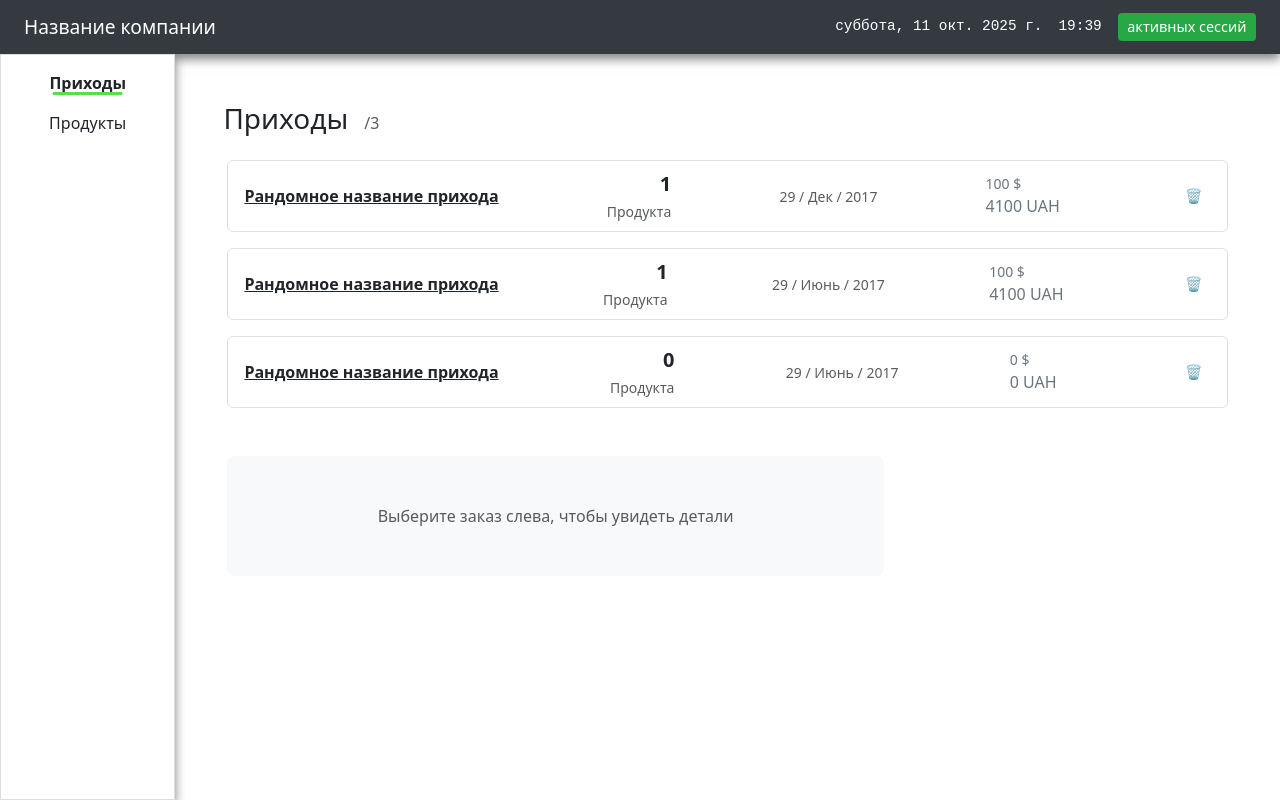
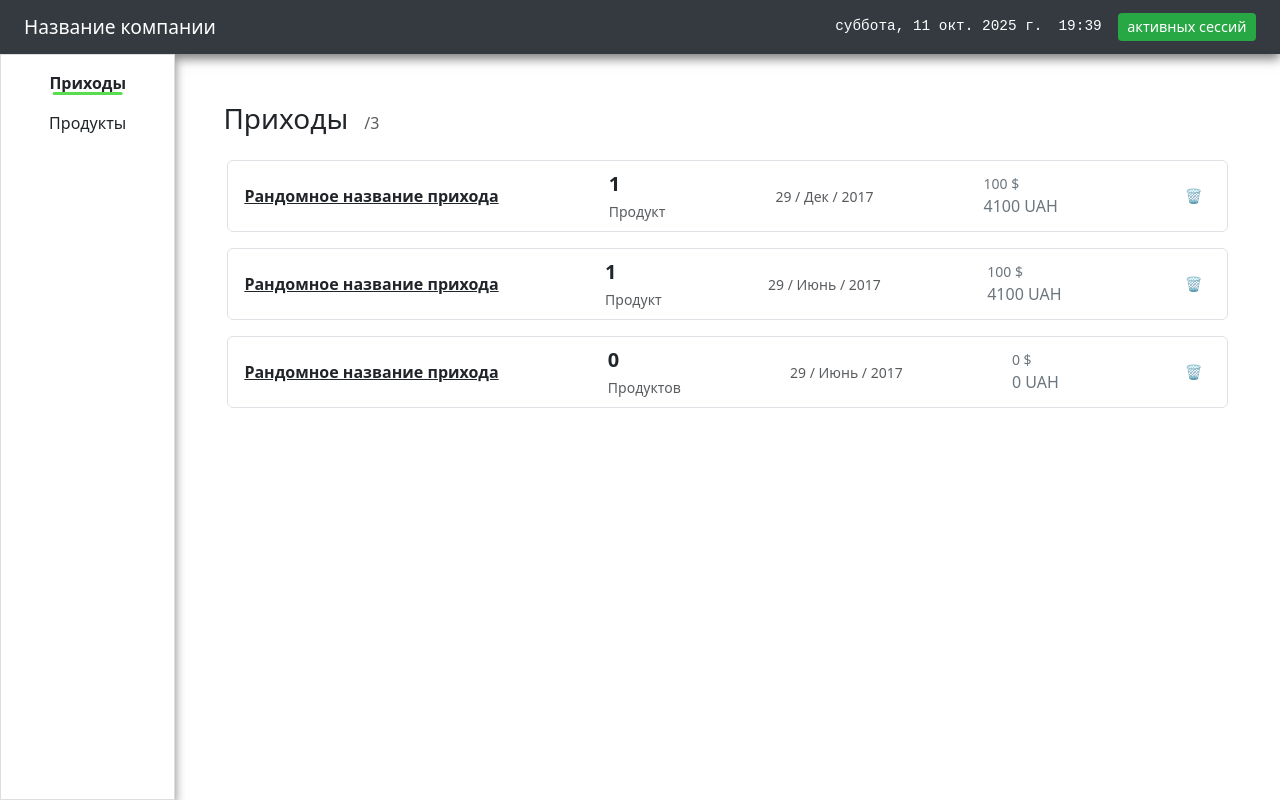
Before and after one commit to EvgeniyKarpuhin/orders-products, a Vue app: page /orders in a window 1280 px wide. Built offline with nearby package versions, Linux system fonts and the light colour scheme.

Commit message:
Update Orders.vue

```diff
--- a/src/pages/Orders.vue
+++ b/src/pages/Orders.vue
@@ -54,9 +54,9 @@ const ordersStore = useOrdersStore()
               <!-- <small class="text-muted">{{ formatDateShort(order.date) }}</small> -->
             </div>
 
-            <div class="text-end">
+            <div class="text-start">
               <div class="fw-bold fs-5">{{ order.products?.length || 0 }}</div>
-              <small class="text-muted">Продукта</small>
+              <small class="text-muted">{{ productEndWord(order.products?.length) || 0 }}</small>
             </div>
 
             <div>
@@ -124,9 +124,9 @@ const ordersStore = useOrdersStore()
           </div>
 
           <!-- Если ничего не выбрано -->
-          <div v-else key="placeholder" class="placeholder-block p-5 text-center text-muted animate__animated animate__fadeIn">
+          <!-- <div v-else key="placeholder" class="placeholder-block p-5 text-center text-muted animate__animated animate__fadeIn">
             Выберите заказ слева, чтобы увидеть детали
-          </div>
+          </div> -->
         </transition>
       </main>
     </div>
@@ -234,6 +234,14 @@ function getDefaultPrice(p) {
   const def = p.price.find(pr => pr.isDefault) || p.price[0]
   return def || { value: 0, symbol: '' }
 }
+function productEndWord(count) {
+  const last10 = count % 10
+  const last100 = count % 100
+
+  if(last10 === 1 && last100 !== 11) return 'Продукт'
+  if(last10 >=2 && last10 <=4 && (last100 < 10 || last100 >= 20)) return 'Продукта'
+  return 'Продуктов'
+}
 function formatDateShort(d) {
   try {
     const date = new Date(d)
```
